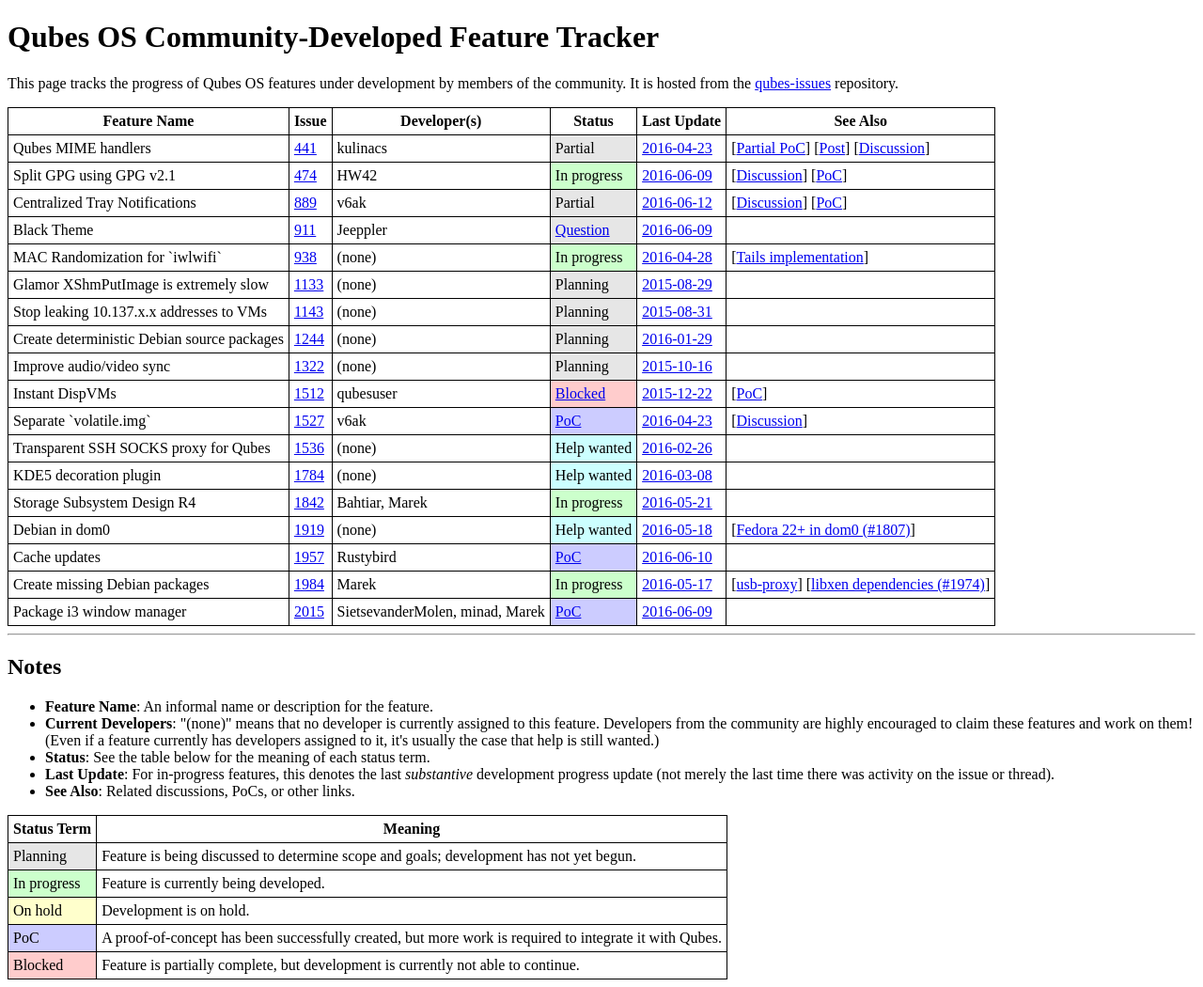
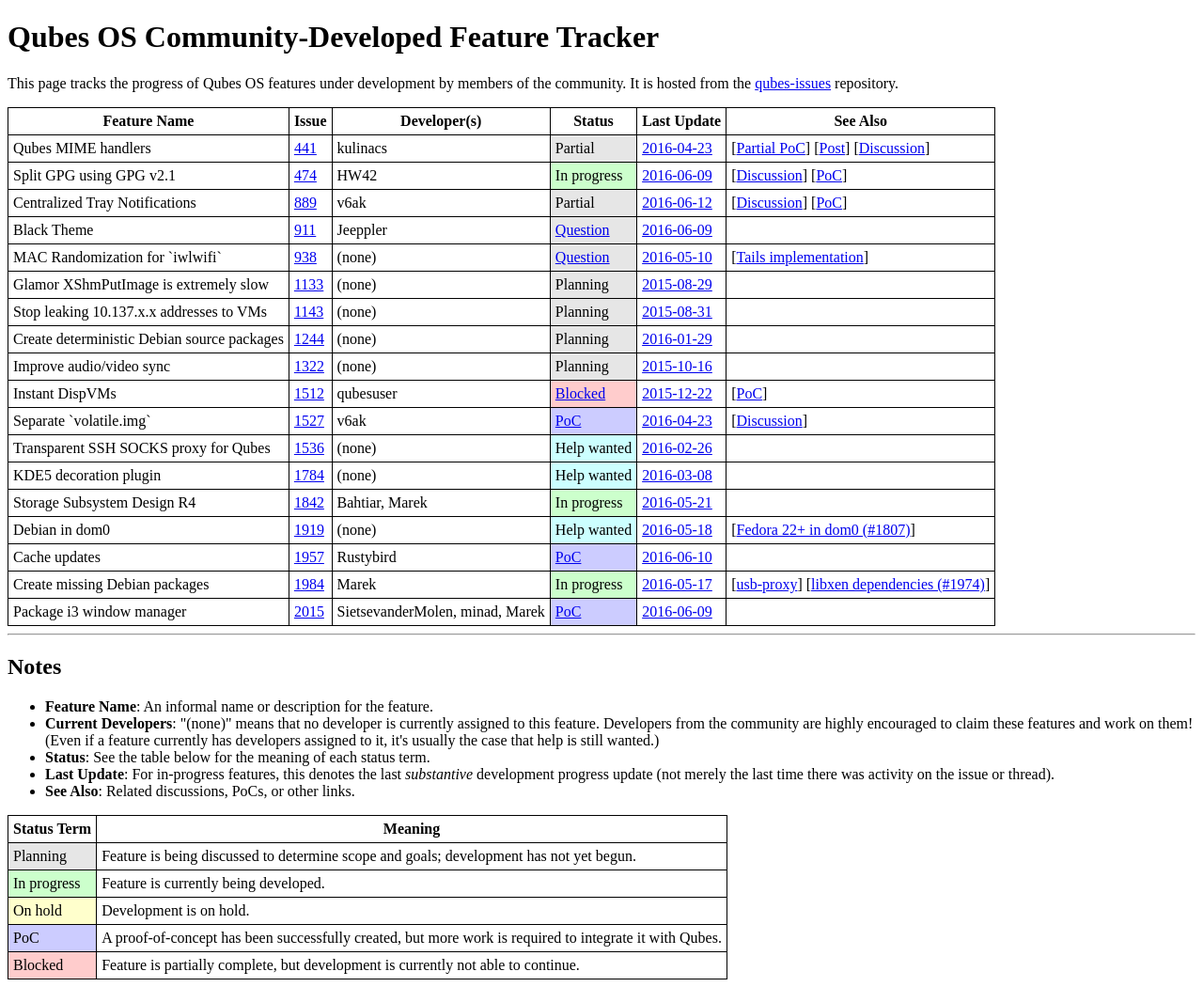
Before and after one commit to QubesOS/qubes-issues, a Jekyll site: the page built from index.md, in a window 1280 px wide. Shown: the whole page at 94% size. Built offline with Jekyll 4.4.1, drawn with Linux system fonts in a browser that asks for light colours.

Commit message:
Update #938

```diff
--- a/_data/features.yml
+++ b/_data/features.yml
@@ -64,11 +64,11 @@
   issue  : 938
   devs   :
   status :
-    term   : In progress
-    url    :
+    term   : Question
+    url    : https://github.com/QubesOS/qubes-issues/issues/938#issuecomment-225446455
   updated:
-    date   : 2016-04-28
-    url    : https://github.com/QubesOS/qubes-issues/issues/938#issuecomment-215495520
+    date   : 2016-05-10
+    url    : https://github.com/QubesOS/qubes-issues/issues/938#issuecomment-218327854
   info   :
   - desc   : Tails implementation
     url    : https://tails.boum.org/contribute/design/MAC_address/#index8h1
```
